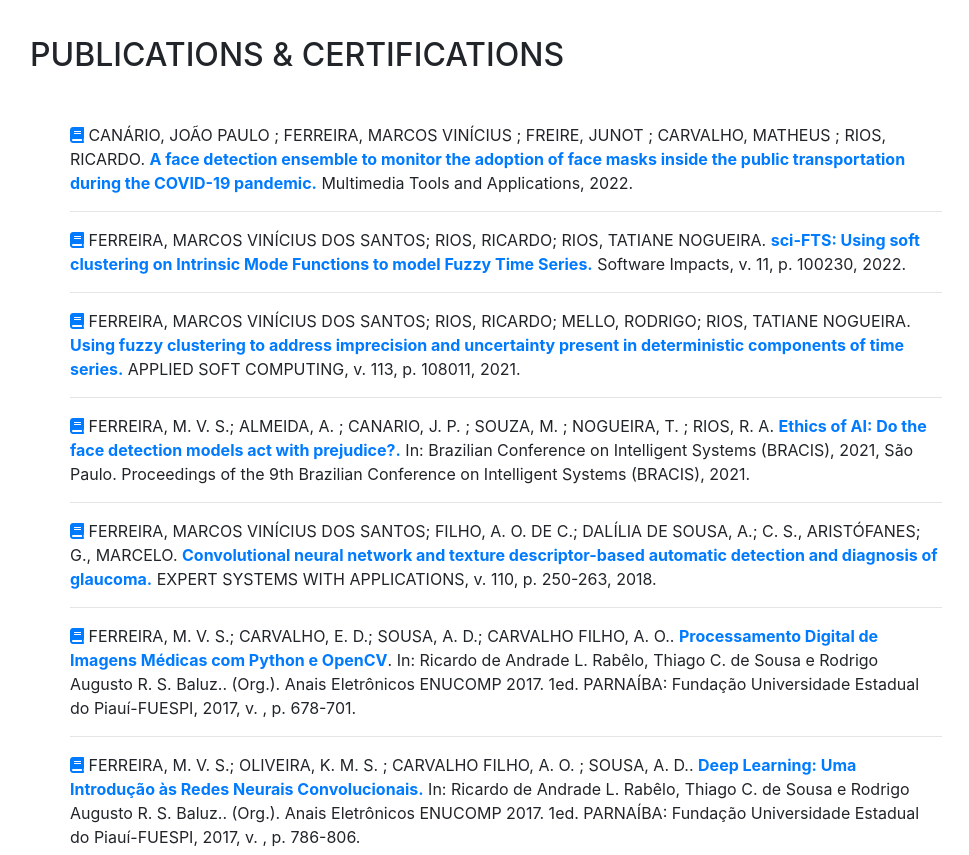
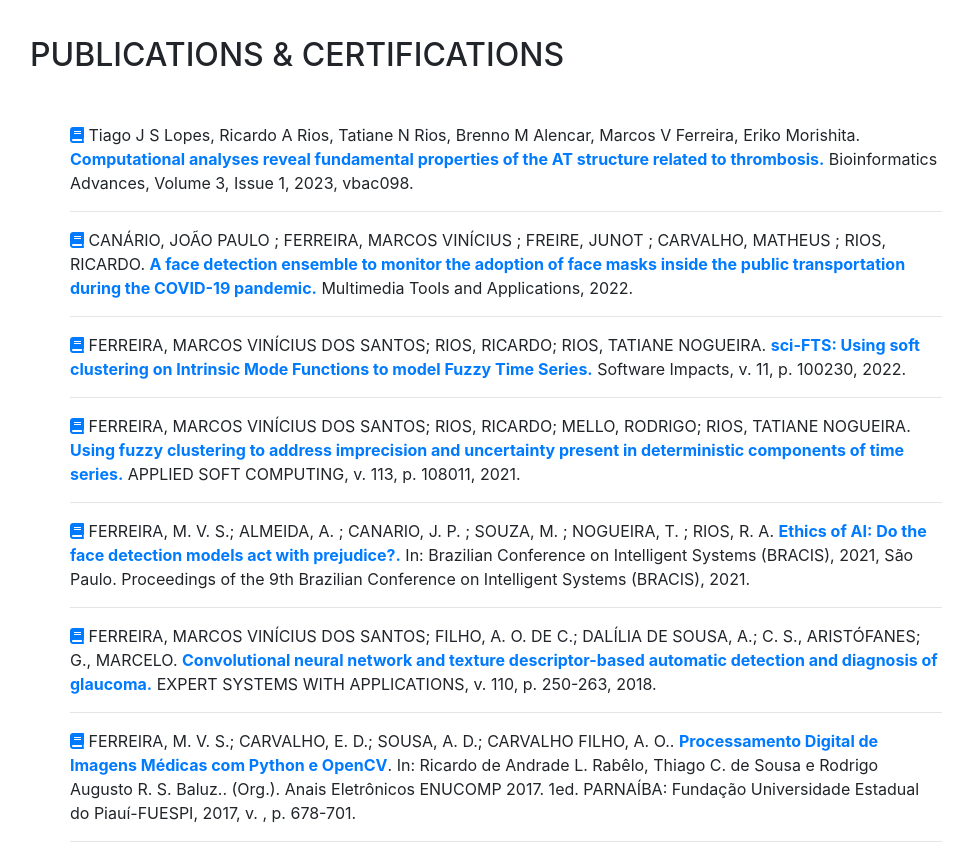
Before and after one commit to Marcos001/Marcos001.github.io, a website with bundled scripts: page index.html in a window 1280 px wide. Shown: the part 4400-5255 px from the top of the page, without its empty margins (290-1259 px from the left). Built offline with nearby package versions, Linux system fonts and the light colour scheme; a web font is replaced by a local one.

Commit message:
update paper

```diff
--- a/index.html
+++ b/index.html
@@ -343,7 +343,18 @@
           <h2 class="mb-5"> Publications &amp; Certifications</h2>
           <ul class="fa-ul mb-0">
 
+            <!-- 2023 -->
+
+            <li>
+              <a href="https://doi.org/10.1093/bioadv/vbac098" target="_blank"><i class="fas fa-book"></i></a>
+              Tiago J S Lopes, Ricardo A Rios, Tatiane N Rios, Brenno M Alencar, Marcos V Ferreira, Eriko Morishita.
+              <b class='text-primary'> Computational analyses reveal fundamental properties of the AT structure related to thrombosis.</b>
+               Bioinformatics Advances, Volume 3, Issue 1, 2023, vbac098.
+            </li>
+            <hr/>
+
             <!-- 2022 -->
+
             <li>
               <a href="https://doi.org/10.1007/s11042-022-12806-2" target="_blank"><i class="fas fa-book"></i></a>
               CANÁRIO, JOÃO PAULO ; FERREIRA, MARCOS VINÍCIUS ; FREIRE, JUNOT ; CARVALHO, MATHEUS ; RIOS, RICARDO.
```
